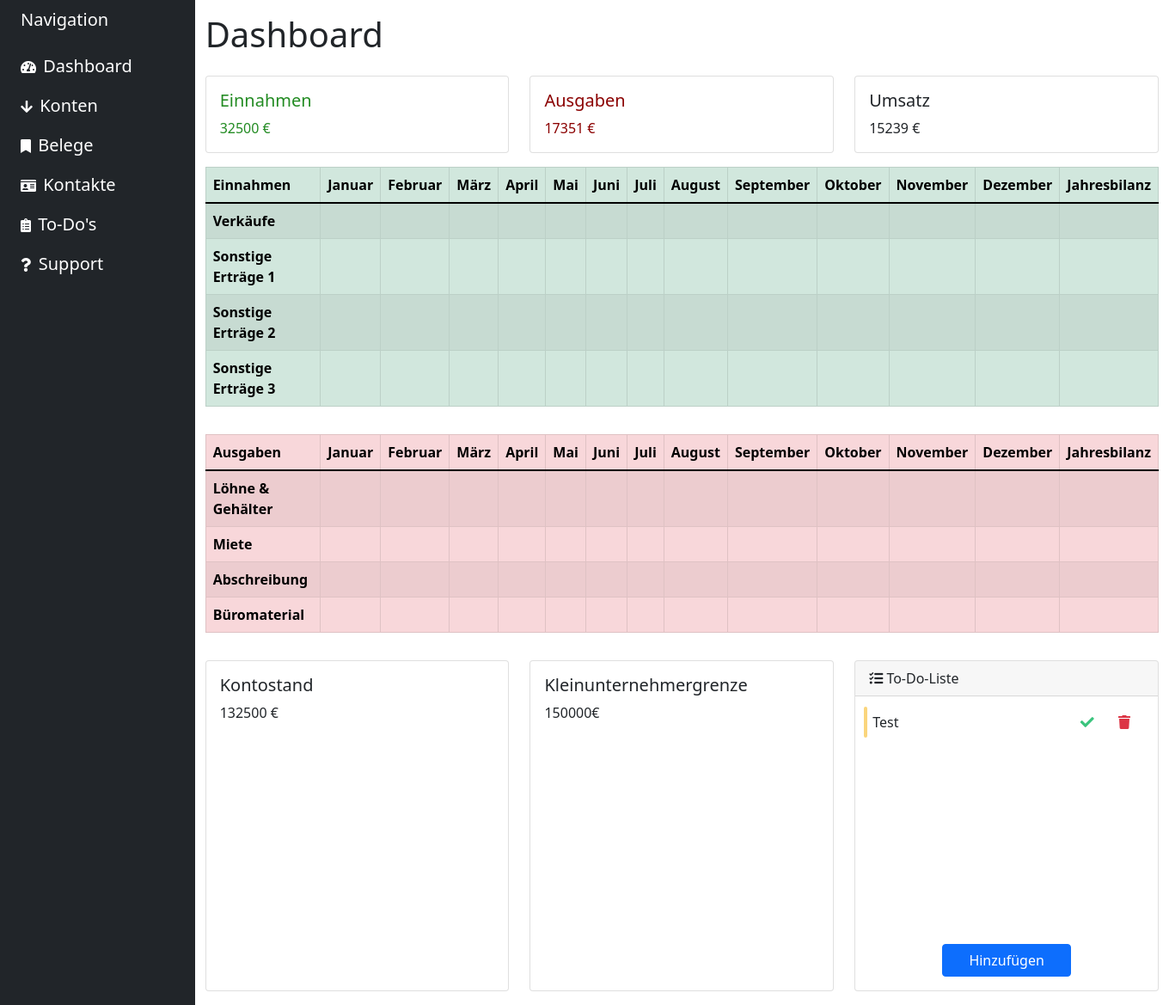
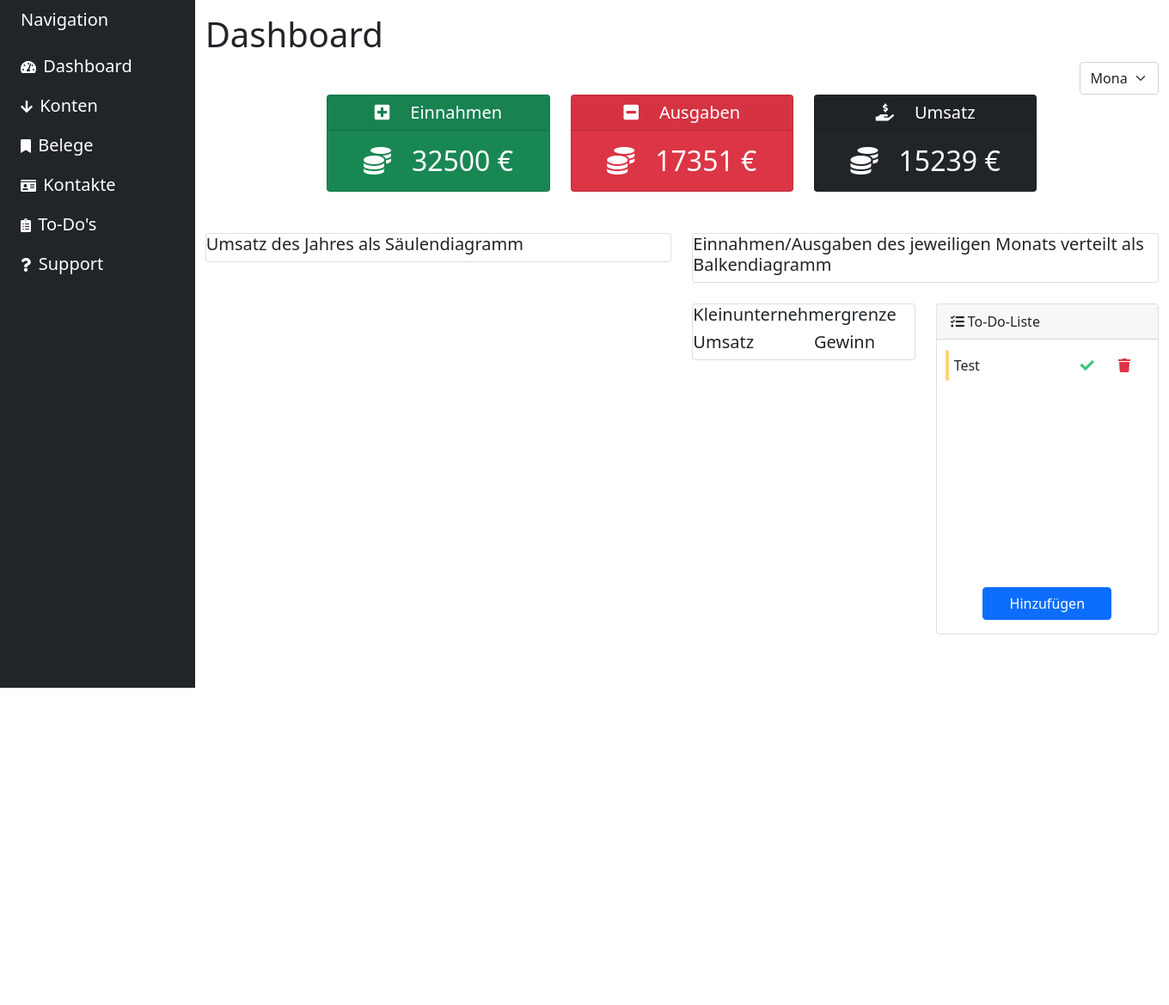
Before and after one commit to FevziG66/Wahlprojekt, a Django app: page /dashboard/ in a window 1360 px wide. Shown: the part 70-1239 px from the top of the page at 86% size. After the commit the page ends 870 px from the top, so only its background shows below. Run offline with Django 3.2, Linux system fonts and the light colour scheme; a user stored in the database is signed in; data comes from the database, SQL or seed files in the repository; lists and menus that the app fills with data are empty; some libraries are stand-ins or nearby versions.

Commit message:
Dashboard Design steht

```diff
--- a/home/templates/home/dashboard.html
+++ b/home/templates/home/dashboard.html
@@ -3,233 +3,81 @@
 
 {% block hauptinhalt %}
 <div class="col py-3">
-   <div class="row">
    <h1>Dashboard</h1>
-      <p></p>
-      <div class="col-sm-4">
-         <div class="card">
-            <div class="card-body" style="color: forestgreen;">
-               <h5 class="card-title">Einnahmen</h5>
-               <p class="card-text">32500 €</p>
+   <div class="col-1 offset-11">
+      <select class="form-select" id="month" name="month">
+         <option value="" disabled selected>Monat</option>
+         <option value="Januar">Januar</option>
+         <option value="Februar">Februar</option>
+         <option value="März">März</option>
+         <option value="April">April</option>
+         <option value="Mai">Mai</option>
+         <option value="Juni">Juni</option>
+         <option value="Juli">Juli</option>
+         <option value="August">August</option>
+         <option value="Septemnber">Septemnber</option>
+         <option value="Oktober">Oktober</option>
+         <option value="November">November</option>
+         <option value="Dezember">Dezember</option>
+      </select>
+   </div>
+   <div class="row mb-5 justify-content-center text-center">
+      <div class="col-3">
+         <div class="card text-white bg-success">
+            <h5 class="card-header"><i class="fa fa-plus-square me-4"></i>Einnahmen</h5>
+            <div class="card-body">
+               <h2 class="card-text"><i class="fa fa-coins me-4"></i>32500 €</h2>
             </div>
          </div>
       </div>
-      <div class="col-sm-4">
-         <div class="card">
-            <div class="card-body" style="color: darkred;">
-               <h5 class="card-title">Ausgaben</h5>
-               <p class="card-text">17351 €</p>
+      <div class="col-3">
+         <div class="card text-white bg-danger">
+            <h5 class="card-header"><i class="fa fa-minus-square me-4"></i>Ausgaben</h5>
+            <div class="card-body">
+               <h2 class="card-text"><i class="fa fa-coins me-4"></i>17351 €</h2>
             </div>
          </div>
       </div>
-      <div class="col-sm-4">
-         <div class="card">
+      <div class="col-3">
+         <div class="card text-white bg-dark">
+            <h5 class="card-header"><i class="fa fa-hand-holding-usd me-4"></i>Umsatz</h5>
             <div class="card-body">
-               <h5 class="card-title">Umsatz</h5>
-               <p class="card-text">15239 €</p>
+               <h2 class="card-text"><i class="fa fa-coins me-4"></i>15239 €</h2>
             </div>
          </div>
       </div>
    </div>
-   <p></p>
-   <div class="table-responsive">
-      <table class="table table-bordered table-hover table-success table-striped">
-         <thead>
-            <tr>
-               <th scope="col">Einnahmen</th>
-               <th scope="col">Januar</th>
-               <th scope="col">Februar</th>
-               <th scope="col">März</th>
-               <th scope="col">April</th>
-               <th scope="col">Mai</th>
-               <th scope="col">Juni</th>
-               <th scope="col">Juli</th>
-               <th scope="col">August</th>
-               <th scope="col">September</th>
-               <th scope="col">Oktober</th>
-               <th scope="col">November</th>
-               <th scope="col">Dezember</th>
-               <th scope="col">Jahresbilanz</th>
-            </tr>
-         </thead>
-         <tbody>
-            <tr>
-               <th scope="col">Verkäufe</th>
-               <td></td>
-               <td></td>
-               <td></td>
-               <td></td>
-               <td></td>
-               <td></td>
-               <td></td>
-               <td></td>
-               <td></td>
-               <td></td>
-               <td></td>
-               <td></td>
-               <td></td>
-            </tr>
-            <tr>
-               <th scope="col">Sonstige Erträge 1</th>
-               <td></td>
-               <td></td>
-               <td></td>
-               <td></td>
-               <td></td>
-               <td></td>
-               <td></td>
-               <td></td>
-               <td></td>
-               <td></td>
-               <td></td>
-               <td></td>
-               <td></td>
-            </tr>
-            <tr>
-               <th scope="col">Sonstige Erträge 2</th>
-               <td></td>
-               <td></td>
-               <td></td>
-               <td></td>
-               <td></td>
-               <td></td>
-               <td></td>
-               <td></td>
-               <td></td>
-               <td></td>
-               <td></td>
-               <td></td>
-               <td></td>
-            </tr>
-            <tr>
-               <th scope="col">Sonstige Erträge 3</th>
-               <td></td>
-               <td></td>
-               <td></td>
-               <td></td>
-               <td></td>
-               <td></td>
-               <td></td>
-               <td></td>
-               <td></td>
-               <td></td>
-               <td></td>
-               <td></td>
-               <td></td>
-            </tr>
-         </tbody>
-      </table>
+   <div class="row">
+      <div class="col-sm-6">
+         <div class="card">
+            <h5>Umsatz des Jahres als Säulendiagramm</h5>
+            <!--Hier den Code um das Säulendiagramm zu erstellen -->
          </div>
-   <p></p>
-   <div class="table-responsive">
-      <table class="table table-bordered table-hover table-danger table-striped">
-         <thead>
-            <tr>
-               <th scope="col">Ausgaben</th>
-               <th scope="col">Januar</th>
-               <th scope="col">Februar</th>
-               <th scope="col">März</th>
-               <th scope="col">April</th>
-               <th scope="col">Mai</th>
-               <th scope="col">Juni</th>
-               <th scope="col">Juli</th>
-               <th scope="col">August</th>
-               <th scope="col">September</th>
-               <th scope="col">Oktober</th>
-               <th scope="col">November</th>
-               <th scope="col">Dezember</th>
-               <th scope="col">Jahresbilanz</th>
-            </tr>
-         </thead>
-         <tbody>
-            <tr>
-               <th scope="col">Löhne & Gehälter</th>
-               <td></td>
-               <td></td>
-               <td></td>
-               <td></td>
-               <td></td>
-               <td></td>
-               <td></td>
-               <td></td>
-               <td></td>
-               <td></td>
-               <td></td>
-               <td></td>
-               <td></td>
-            </tr>
-            <tr>
-               <th scope="col">Miete</th>
-               <td></td>
-               <td></td>
-               <td></td>
-               <td></td>
-               <td></td>
-               <td></td>
-               <td></td>
-               <td></td>
-               <td></td>
-               <td></td>
-               <td></td>
-               <td></td>
-               <td></td>
-            </tr>
-            <tr>
-               <th scope="col">Abschreibung</th>
-               <td></td>
-               <td></td>
-               <td></td>
-               <td></td>
-               <td></td>
-               <td></td>
-               <td></td>
-               <td></td>
-               <td></td>
-               <td></td>
-               <td></td>
-               <td></td>
-               <td></td>
-            </tr>
-            <tr>
-               <th scope="col">Büromaterial</th>
-               <td></td>
-               <td></td>
-               <td></td>
-               <td></td>
-               <td></td>
-               <td></td>
-               <td></td>
-               <td></td>
-               <td></td>
-               <td></td>
-               <td></td>
-               <td></td>
-               <td></td>
-            </tr>
-         </tbody>
-      </table>
       </div>
-   <p>
-   </p>
+      <div class="col-sm-6">
+         <div class="col-sm-12 mb-4">
+            <div class="card">
+               <h5>Einnahmen/Ausgaben des jeweiligen Monats verteilt als Balkendiagramm</h5>
+               <!--Hier den Code um das Balkendiagramm zu erstellen -->
+            </div>
+         </div>
          <div class="row">
-      <div class="col-sm-4">
-         <div class="card h-100">
-            <div class="card-body">
-               <h5 class="card-title">Kontostand</h5>
-               <p class="card-text">132500 €</p>
+            <div class="col-6">
+               <div class="card">
+                  <h5>Kleinunternehmergrenze</h5>
+                  <div class="row">
+                     <div class="col-sm-6">
+                        <h5>Umsatz</h5>
+                        <!--Hier den Code um die Kleinunternehmergrenze vom Umsatz aus -->
+                     </div>
+                     <div class="col-sm-6">
+                        <h5>Gewinn</h5>
+                        <!--Hier den Code um die Kleinunternehmergrenze vom Gewinn aus -->
                      </div>
                   </div>
                </div>
-      <div class="col-sm-4">
-         <div class="card h-100">
-            <div class="card-body">
-               <h5 class="card-title">Kleinunternehmergrenze</h5>
-               <p class="card-text">150000€</p>
             </div>
-         </div>
-      </div>
-
-      <div class="col-sm-4" id="todo">
+            <div class="col-6" id="todo">
                <div class="card-hover-shadow-2x mb-3 card h-100">
                   <div class="card-header-tab card-header">
                      <div class="card-header-title font-size-lg text-capitalize font-weight-normal"><i
@@ -267,10 +115,12 @@
                   </div>
                   <center><button class="btn btn-primary" style="width: 150px;">Hinzufügen</button></center>
                </div>
-
             </div>
          </div>
       </div>
+   </div>
+</div>
+
 <script src="https://code.jquery.com/jquery-3.3.1.slim.min.js"
    integrity="sha384-q8i/X+965DzO0rT7abK41JStQIAqVgRVzpbzo5smXKp4YfRvH+8abtTE1Pi6jizo" crossorigin="anonymous"></script>
 <script src="https://cdnjs.cloudflare.com/ajax/libs/popper.js/1.14.7/umd/popper.min.js"
```
Lines whose indentation alone changed are shown as unchanged.
